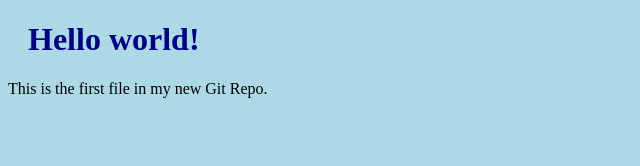
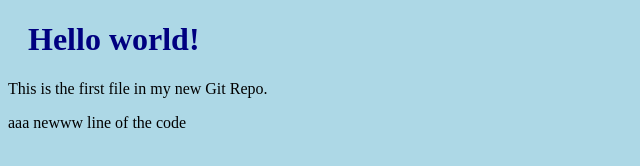
Before and after one commit to PLadan777/hello-world, a plain HTML site: page index.html in a window 1280 px wide. Shown: the whole page, without its empty margins (0-640 px from the left). Drawn offline with Linux system fonts and the light colour scheme.

Commit message:
add new line

```diff
--- a/index.html
+++ b/index.html
@@ -8,5 +8,6 @@
 
 <h1>Hello world!</h1>
 <p>This is the first file in my new Git Repo.</p>
+<p>aaa newww line of the code </p>
 </body>
 </html>
```
